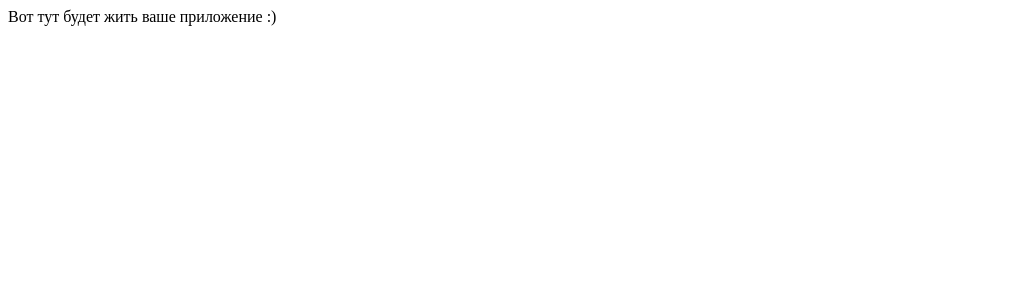
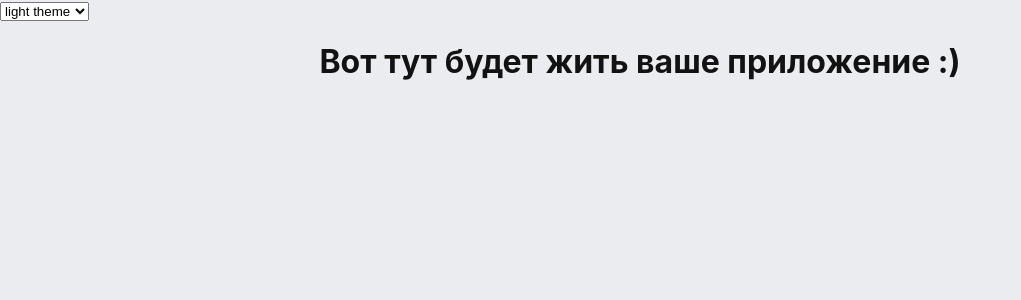
Before and after one commit to YP-KVAS/rover-game, a React (Vite) app in the folder packages/client/: page / in a window 1280 px wide. Shown: the top 300 px of the page, without its empty margins (0-1021 px from the left). Built offline with nearby package versions, Linux system fonts and the light colour scheme.

Commit message:
chore: react context for light/dark mode

```diff
--- a/packages/client/jest.config.js
+++ b/packages/client/jest.config.js
@@ -8,4 +8,7 @@ export default {
   globals: {
     __SERVER_PORT__: process.env.SERVER_PORT,
   },
+  moduleNameMapper: {
+    '\\.(css|scss)$': 'babel-jest',
+  },
 }
--- a/packages/client/package.json
+++ b/packages/client/package.json
@@ -25,11 +25,13 @@
     "@typescript-eslint/eslint-plugin": "^5.35.1",
     "@typescript-eslint/parser": "^5.35.1",
     "@vitejs/plugin-react": "^2.0.1",
+    "babel-jest": "^29.5.0",
     "eslint": "^8.23.0",
     "jest": "^28",
     "jest-environment-jsdom": "^29.0.1",
     "lefthook": "^1.1.1",
     "prettier": "^2.7.1",
+    "sass": "^1.59.3",
     "ts-jest": "^28.0.8",
     "typescript": "^4.8.2",
     "vite": "^3.0.7"
--- a/packages/client/src/App.tsx
+++ b/packages/client/src/App.tsx
@@ -1,7 +1,37 @@
-import { useEffect } from 'react'
+import { useEffect, useState } from 'react'
 import './App.css'
+import { Theme, ThemeContext } from './contexts/ThemeContext'
+import { LS_THEME, ThemeColors, THEMES } from './utils/const-variables/theme'
+import { Header } from './components/header/Header'
+import { MainContent } from './components/main-content/MainContent'
 
 function App() {
+  const getDefaultTheme = (): Theme => {
+    const lsTheme = localStorage.getItem(LS_THEME) as Theme
+    const browserDefault = window.matchMedia('(prefers-color-scheme: dark)')
+      .matches
+      ? 'dark'
+      : 'light'
+    return lsTheme || browserDefault
+  }
+
+  const [currentThemeName, setCurrentThemeName] = useState<Theme>(
+    getDefaultTheme()
+  )
+
+  useEffect(() => {
+    const theme = THEMES[currentThemeName]
+    Object.keys(theme).forEach(key =>
+      document.documentElement.style.setProperty(
+        `--${key}`,
+        theme[key as keyof ThemeColors]
+      )
+    )
+    localStorage.setItem(LS_THEME, currentThemeName)
+  }, [currentThemeName])
+
+  const changeTheme = (themeName: Theme) => setCurrentThemeName(themeName)
+
   useEffect(() => {
     const fetchServerData = async () => {
       const url = `http://localhost:${__SERVER_PORT__}`
@@ -12,7 +42,16 @@ function App() {
 
     fetchServerData()
   }, [])
-  return <div className="App">Вот тут будет жить ваше приложение :)</div>
+
+  return (
+    <ThemeContext.Provider
+      value={{ themeName: currentThemeName, setThemeName: changeTheme }}>
+      <div className="App">
+        <Header />
+        <MainContent />
+      </div>
+    </ThemeContext.Provider>
+  )
 }
 
 export default App
--- /dev/null
+++ b/packages/client/src/components/header/Header.tsx
@@ -0,0 +1,24 @@
+import React from 'react'
+import { FC, useContext } from 'react'
+import { Theme, ThemeContext } from '../../contexts/ThemeContext'
+import { THEMES } from '../../utils/const-variables/theme'
+
+// TODO: move theme change to user profile settings
+export const Header: FC = () => {
+  const { themeName, setThemeName } = useContext(ThemeContext)
+
+  const handleThemeChange = (event: React.ChangeEvent<HTMLSelectElement>) =>
+    setThemeName(event.target.value as Theme)
+
+  return (
+    <div>
+      <select name="themeName" value={themeName} onChange={handleThemeChange}>
+        {Object.keys(THEMES).map(themeName => (
+          <option key={themeName} value={themeName}>
+            {themeName} theme
+          </option>
+        ))}
+      </select>
+    </div>
+  )
+}
--- /dev/null
+++ b/packages/client/src/components/main-content/MainContent.module.scss
@@ -0,0 +1,4 @@
+.title {
+  text-align: center;
+  color: var(--primary);
+}
--- /dev/null
+++ b/packages/client/src/components/main-content/MainContent.tsx
@@ -0,0 +1,10 @@
+import { FC } from 'react'
+import styles from './MainContent.module.scss'
+
+export const MainContent: FC = () => {
+  return (
+    <div>
+      <h1 className={styles.title}>Вот тут будет жить ваше приложение :)</h1>
+    </div>
+  )
+}
--- /dev/null
+++ b/packages/client/src/contexts/ThemeContext.ts
@@ -0,0 +1,13 @@
+import { createContext } from 'react'
+
+export type Theme = 'light' | 'dark'
+
+type ThemeContextType = {
+  themeName: Theme
+  setThemeName: (theme: Theme) => void
+}
+
+export const ThemeContext = createContext<ThemeContextType>({
+  themeName: 'light',
+  setThemeName: () => null,
+})
--- a/packages/client/src/index.css
+++ b/packages/client/src/index.css
@@ -0,0 +1,9 @@
+:root {
+    --background: #EBECF0;
+}
+
+body {
+    background-color: var(--background);
+    font-family: Inter, sans-serif;
+    margin: 0;
+}
--- /dev/null
+++ b/packages/client/src/utils/const-variables/theme.ts
@@ -0,0 +1,26 @@
+import { Theme } from '../../contexts/ThemeContext'
+
+// TODO: replace with actual theme colors
+export enum Color {
+  JUNGLE_GREEN = '#1ca086',
+  BLACK = '#121212',
+  LIGHT_GREY = '#EBECF0',
+}
+
+export interface ThemeColors {
+  primary: Color
+  background: Color
+}
+
+export const THEMES: Record<Theme, ThemeColors> = {
+  light: {
+    primary: Color.BLACK,
+    background: Color.LIGHT_GREY,
+  },
+  dark: {
+    primary: Color.JUNGLE_GREEN,
+    background: Color.BLACK,
+  },
+}
+
+export const LS_THEME = 'theme'
```
Also changed, not shown: packages/client/src/test-mocks/match-media-mock.js (added, +15 -0 lines), 1 other file (tests, documents, lock files or other folders).
